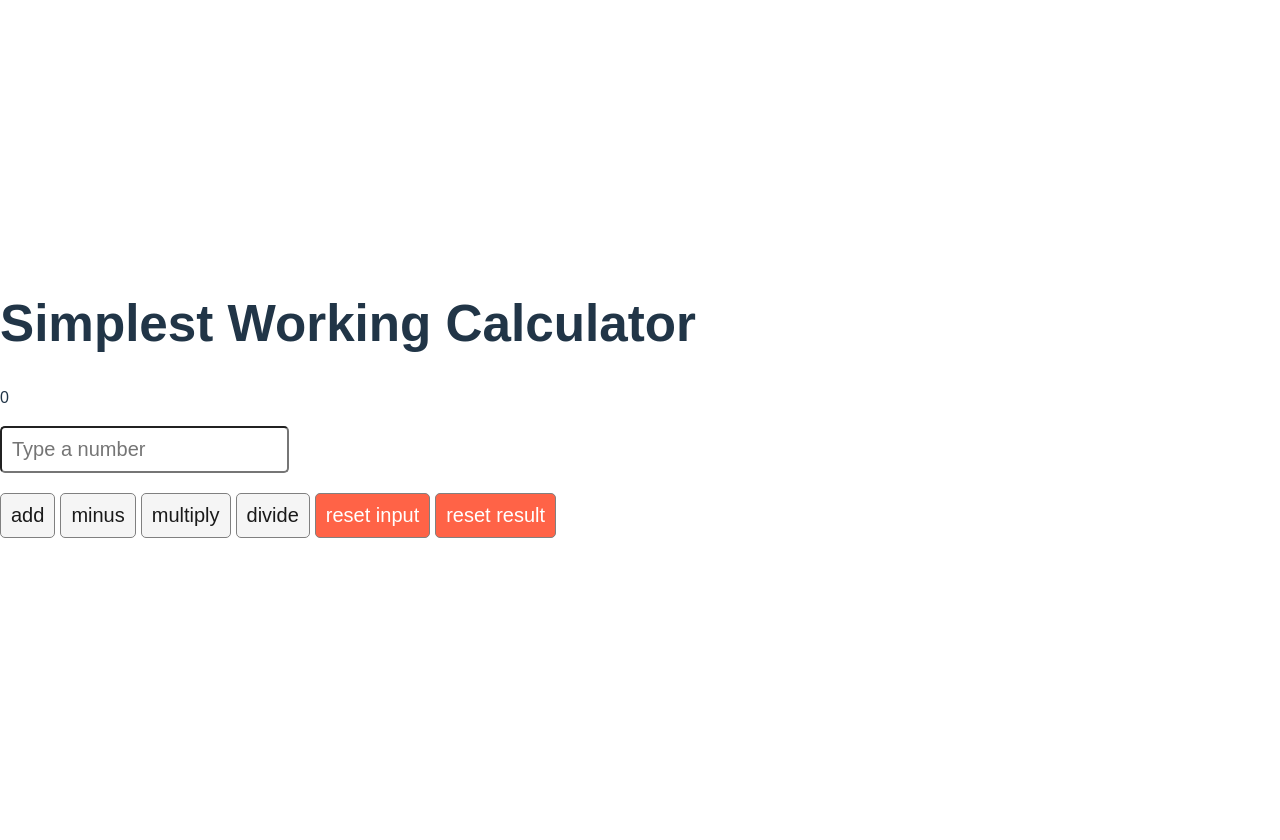
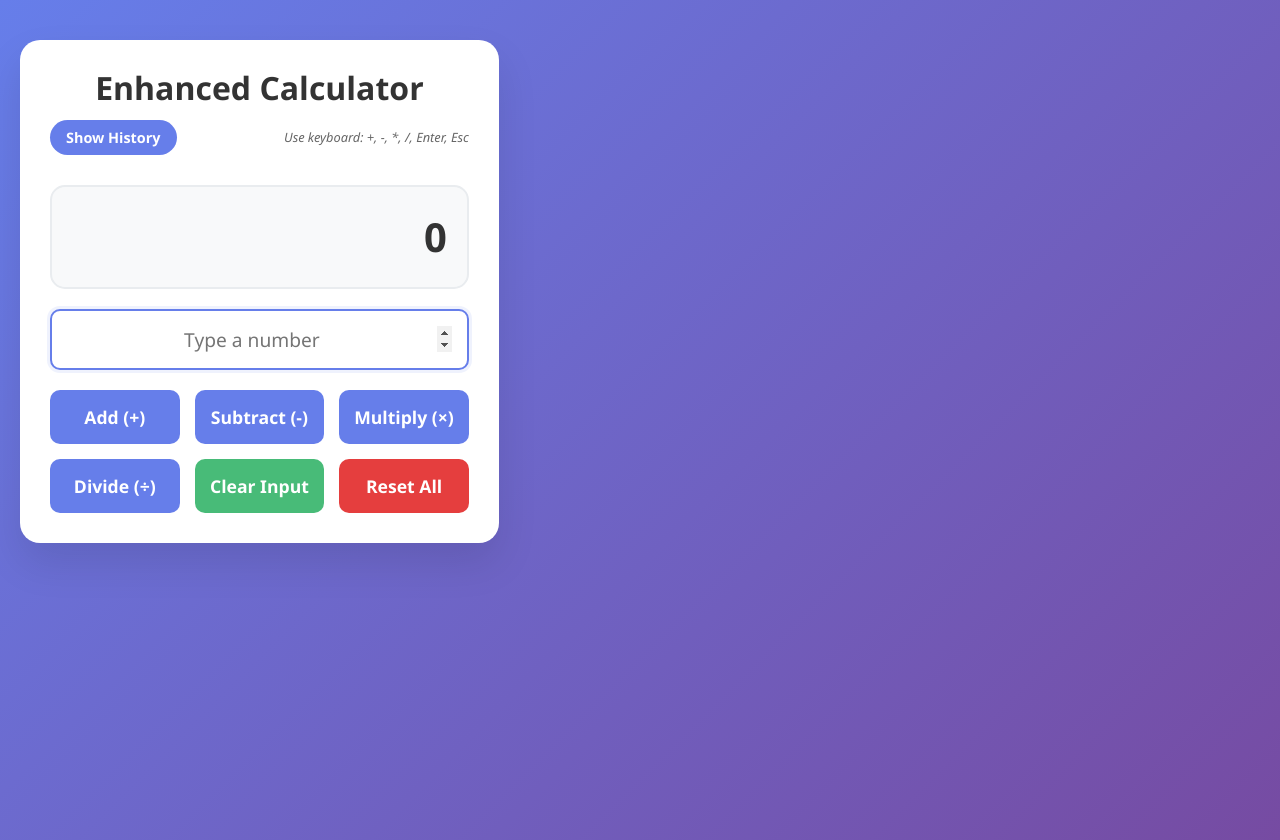
Before and after one commit to marlonmunoz/calculator_project, a React (Vite) app in the folder 50CALC/: page / in a window 1280 px wide. Before the commit the page ends 800 px from the top, so only its background shows below. Built offline with nearby package versions, Linux system fonts and the light colour scheme.

Commit message:
new features and overall enhancementadded

```diff
--- a/50CALC/src/App.css
+++ b/50CALC/src/App.css
@@ -1,66 +1,258 @@
-/* #root {
-  max-width: 1280px;
-  margin: 0 auto;
-  padding: 2rem;
-  text-align: center;
+* {
+  font-family: 'Segoe UI', Tahoma, Geneva, Verdana, sans-serif;
+  box-sizing: border-box;
 }
 
-.logo {
-  height: 6em;
-  padding: 1.5em;
-  will-change: filter;
-  transition: filter 300ms;
-}
-.logo:hover {
-  filter: drop-shadow(0 0 2em #646cffaa);
-}
-.logo.react:hover {
-  filter: drop-shadow(0 0 2em #61dafbaa);
+body {
+  margin: 0;
+  padding: 20px;
+  background: linear-gradient(135deg, #667eea 0%, #764ba2 100%);
+  min-height: 100vh;
 }
 
-@keyframes logo-spin {
-  from {
-    transform: rotate(0deg);
+.App {
+  display: flex;
+  justify-content: center;
+  align-items: flex-start;
+  min-height: 100vh;
+  padding: 20px 0;
+}
+
+.calculator-container {
+  display: flex;
+  gap: 20px;
+  max-width: 1200px;
+  width: 100%;
+}
+
+.calculator {
+  background: white;
+  border-radius: 20px;
+  padding: 30px;
+  box-shadow: 0 20px 40px rgba(0,0,0,0.1);
+  min-width: 400px;
+}
+
+.header {
+  text-align: center;
+  margin-bottom: 30px;
+}
+
+.header h1 {
+  color: #333;
+  margin: 0 0 15px 0;
+  font-size: 2rem;
+}
+
+.header-buttons {
+  display: flex;
+  justify-content: space-between;
+  align-items: center;
+  flex-wrap: wrap;
+  gap: 10px;
+}
+
+.keyboard-hint {
+  font-size: 0.8rem;
+  color: #666;
+  font-style: italic;
+}
+
+.history-toggle {
+  background: #667eea;
+  color: white;
+  border: none;
+  padding: 8px 16px;
+  border-radius: 20px;
+  cursor: pointer;
+  font-size: 0.9rem;
+  transition: all 0.3s ease;
+}
+
+.history-toggle:hover {
+  background: #5a67d8;
+  transform: translateY(-2px);
+}
+
+.display {
+  background: #f8f9fa;
+  border: 2px solid #e9ecef;
+  border-radius: 15px;
+  padding: 20px;
+  margin-bottom: 20px;
+  text-align: right;
+}
+
+.result {
+  font-size: 2.5rem;
+  font-weight: bold;
+  color: #333;
+  margin: 0;
+  min-height: 50px;
+  display: flex;
+  align-items: center;
+  justify-content: flex-end;
+}
+
+.input-field {
+  width: 100%;
+  font-size: 1.2rem;
+  padding: 15px;
+  border: 2px solid #e9ecef;
+  border-radius: 10px;
+  margin-bottom: 20px;
+  text-align: center;
+  transition: border-color 0.3s ease;
+}
+
+.input-field:focus {
+  outline: none;
+  border-color: #667eea;
+  box-shadow: 0 0 0 3px rgba(102, 126, 234, 0.1);
+}
+
+.button-grid {
+  display: grid;
+  grid-template-columns: repeat(3, 1fr);
+  gap: 15px;
+}
+
+button {
+  font-size: 1.1rem;
+  padding: 15px;
+  border: none;
+  border-radius: 10px;
+  cursor: pointer;
+  transition: all 0.3s ease;
+  font-weight: 600;
+}
+
+.operator {
+  background: #667eea;
+  color: white;
+}
+
+.operator:hover {
+  background: #5a67d8;
+  transform: translateY(-2px);
+  box-shadow: 0 5px 15px rgba(102, 126, 234, 0.3);
+}
+
+.action {
+  background: #48bb78;
+  color: white;
+}
+
+.action:hover {
+  background: #38a169;
+  transform: translateY(-2px);
+  box-shadow: 0 5px 15px rgba(72, 187, 120, 0.3);
+}
+
+.reset {
+  background: #e53e3e !important;
+}
+
+.reset:hover {
+  background: #c53030 !important;
+  box-shadow: 0 5px 15px rgba(229, 62, 62, 0.3);
+}
+
+.history-panel {
+  background: white;
+  border-radius: 20px;
+  padding: 25px;
+  box-shadow: 0 20px 40px rgba(0,0,0,0.1);
+  min-width: 350px;
+  max-height: 600px;
+  overflow-y: auto;
+}
+
+.history-header {
+  display: flex;
+  justify-content: space-between;
+  align-items: center;
+  margin-bottom: 20px;
+  border-bottom: 2px solid #f0f0f0;
+  padding-bottom: 15px;
+}
+
+.history-header h3 {
+  margin: 0;
+  color: #333;
+}
+
+.clear-history {
+  background: #e53e3e;
+  color: white;
+  border: none;
+  padding: 6px 12px;
+  border-radius: 15px;
+  cursor: pointer;
+  font-size: 0.9rem;
+  transition: all 0.3s ease;
+}
+
+.clear-history:hover {
+  background: #c53030;
+  transform: translateY(-1px);
+}
+
+.history-list {
+  max-height: 400px;
+  overflow-y: auto;
+}
+
+.no-history {
+  text-align: center;
+  color: #666;
+  font-style: italic;
+  margin: 40px 0;
+}
+
+.history-item {
+  background: #f8f9fa;
+  border-radius: 10px;
+  padding: 15px;
+  margin-bottom: 10px;
+  border-left: 4px solid #667eea;
+  transition: transform 0.2s ease;
+}
+
+.history-item:hover {
+  transform: translateX(5px);
+  box-shadow: 0 2px 10px rgba(0,0,0,0.1);
+}
+
+.calculation {
+  font-size: 1.1rem;
+  font-weight: 600;
+  color: #333;
+  margin-bottom: 5px;
+}
+
+.timestamp {
+  font-size: 0.8rem;
+  color: #666;
+}
+
+@media (max-width: 768px) {
+  .calculator-container {
+    flex-direction: column;
+    align-items: center;
   }
-  to {
-    transform: rotate(360deg);
+
+  .calculator, .history-panel {
+    min-width: 300px;
+    width: 100%;
+    max-width: 400px;
+  }
+
+  .header-buttons {
+    justify-content: center;
+  }
+
+  .button-grid {
+    grid-template-columns: repeat(2, 1fr);
   }
 }
-
-@media (prefers-reduced-motion: no-preference) {
-  a:nth-of-type(2) .logo {
-    animation: logo-spin infinite 20s linear;
-  }
-}
-
-.card {
-  padding: 2em;
-}
-
-.read-the-docs {
-  color: #888;
-} */
-
-* {
-    font-family: sans-serif;
-  }
-  input,
-  button {
-    font-size: 20px;
-    padding: 10px;
-    border-radius: 5px;
-  }
-  input {
-    display: block;
-    margin-bottom: 20px;
-  }
-  button {
-    border: 1px solid gray;
-    background: whitesmoke;
-    margin-right: 5px;
-  }
-  button:nth-last-child(2),
-  button:nth-last-child(1) {
-    background: tomato;
-    color: white;
-  }
--- a/50CALC/src/App.jsx
+++ b/50CALC/src/App.jsx
@@ -1,34 +1,115 @@
-import { useState, useRef } from 'react'
+import { useState, useRef, useEffect } from 'react'
 import './App.css'
 
 function App() {
   const inputRef = useRef(null);
   const resultRef = useRef(null);
   const [result, setResult] = useState(0);
+  const [history, setHistory] = useState([]);
+  const [showHistory, setShowHistory] = useState(false);
+
+  // Add calculation to history
+  const addToHistory = (operation, inputValue, previousResult, newResult) => {
+    const calculation = {
+      id: Date.now(),
+      operation,
+      inputValue,
+      previousResult,
+      result: newResult,
+      timestamp: new Date().toLocaleTimeString()
+    };
+    setHistory(prev => [calculation, ...prev].slice(0, 10)); // Keep last 10 calculations
+  };
+
+  // Keyboard support
+  useEffect(() => {
+    const handleKeyPress = (e) => {
+      const inputValue = Number(inputRef.current?.value || 0);
+
+      switch(e.key) {
+        case '+':
+        case '=':
+          e.preventDefault();
+          plus(e);
+          break;
+        case '-':
+          e.preventDefault();
+          minus(e);
+          break;
+        case '*':
+          e.preventDefault();
+          times(e);
+          break;
+        case '/':
+          e.preventDefault();
+          divide(e);
+          break;
+        case 'Escape':
+          e.preventDefault();
+          resetResult(e);
+          break;
+        case 'Delete':
+          e.preventDefault();
+          resetInput(e);
+          break;
+        case 'Enter':
+          e.preventDefault();
+          plus(e);
+          break;
+      }
+    };
+
+    document.addEventListener('keydown', handleKeyPress);
+    return () => document.removeEventListener('keydown', handleKeyPress);
+  }, []);
 
   function plus(e) {
     e.preventDefault();
-    setResult((result) => result + Number(inputRef.current.value))
+    const inputValue = Number(inputRef.current.value);
+    if (isNaN(inputValue)) return;
+
+    const newResult = result + inputValue;
+    addToHistory('+', inputValue, result, newResult);
+    setResult(newResult);
+    inputRef.current.value = "";
   };
 
   function minus(e) {
     e.preventDefault();
-    setResult((result) => result - Number(inputRef.current.value))
+    const inputValue = Number(inputRef.current.value);
+    if (isNaN(inputValue)) return;
+
+    const newResult = result - inputValue;
+    addToHistory('-', inputValue, result, newResult);
+    setResult(newResult);
+    inputRef.current.value = "";
   };
 
   function times(e) {
     e.preventDefault();
-    setResult((result) => result * Number(inputRef.current.value))
+    const inputValue = Number(inputRef.current.value);
+    if (isNaN(inputValue)) return;
+
+    const newResult = result * inputValue;
+    addToHistory('×', inputValue, result, newResult);
+    setResult(newResult);
+    inputRef.current.value = "";
   };
 
   function divide(e) {
     e.preventDefault();
     const inputValue = Number(inputRef.current.value);
+    if (isNaN(inputValue)) return;
+
     if(inputValue === 0) {
       alert("Cannot divide by 0");
       return;
     }
-    setResult((result) => result / inputValue)
+
+    const newResult = result / inputValue;
+    addToHistory('÷', inputValue, result, newResult);
+    setResult(newResult);
+    inputRef.current.value = "";
   };
 
   function resetInput(e) {
@@ -39,30 +120,81 @@ function App() {
   function resetResult(e) {
     e.preventDefault();
     setResult(0);
+    setHistory([]);
+  };
+
+  function clearHistory() {
+    setHistory([]);
+  };
+
+  function toggleHistory() {
+    setShowHistory(!showHistory);
   };
 
   return (
     <div className='App'>
-      <div>
-        <h1>Simplest Working Calculator</h1>
+      <div className="calculator-container">
+        <div className="calculator">
+          <div className="header">
+            <h1>Enhanced Calculator</h1>
+            <div className="header-buttons">
+              <button className="history-toggle" onClick={toggleHistory}>
+                {showHistory ? 'Hide History' : 'Show History'}
+              </button>
+              <span className="keyboard-hint">Use keyboard: +, -, *, /, Enter, Esc</span>
             </div>
+          </div>
+
           <form>
-        <p ref={resultRef}>
+            <div className="display">
+              <p ref={resultRef} className="result">
                 {result}
               </p>
+            </div>
+
             <input
               pattern='[0-9]'
               ref={inputRef}
               type="number"
               placeholder='Type a number'
+              className="input-field"
+              autoFocus
             />
-        <button onClick={plus}>add</button>
-        <button onClick={minus}>minus</button>
-        <button onClick={times}>multiply</button>
-        <button onClick={divide}>divide</button>
-        <button onClick={resetInput}>reset input</button>
-        <button onClick={resetResult}>reset result</button>
+
+            <div className="button-grid">
+              <button onClick={plus} className="operator">Add (+)</button>
+              <button onClick={minus} className="operator">Subtract (-)</button>
+              <button onClick={times} className="operator">Multiply (×)</button>
+              <button onClick={divide} className="operator">Divide (÷)</button>
+              <button onClick={resetInput} className="action">Clear Input</button>
+              <button onClick={resetResult} className="action reset">Reset All</button>
+            </div>
           </form>
+        </div>
+
+        {showHistory && (
+          <div className="history-panel">
+            <div className="history-header">
+              <h3>Calculation History</h3>
+              <button onClick={clearHistory} className="clear-history">Clear</button>
+            </div>
+            <div className="history-list">
+              {history.length === 0 ? (
+                <p className="no-history">No calculations yet</p>
+              ) : (
+                history.map((calc) => (
+                  <div key={calc.id} className="history-item">
+                    <div className="calculation">
+                      {calc.previousResult} {calc.operation} {calc.inputValue} = {calc.result}
+                    </div>
+                    <div className="timestamp">{calc.timestamp}</div>
+                  </div>
+                ))
+              )}
+            </div>
+          </div>
+        )}
+      </div>
     </div>
   )
 }
```
Lines whose indentation alone changed are shown as unchanged.
